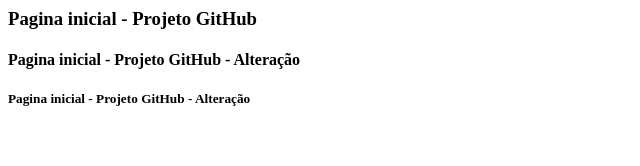
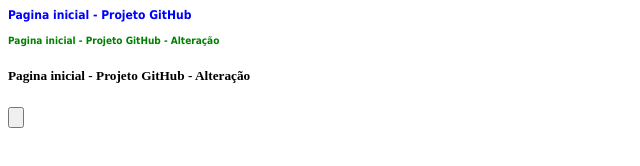
Before and after one commit to nrickz/javaavancado-github, a plain HTML site: page index.html in a window 1280 px wide. Shown: the whole page, without its empty margins (0-640 px from the left). Drawn offline with Linux system fonts and the light colour scheme.

Commit message:
4th attempt to commit

```diff
--- a/funcoes.js
+++ b/funcoes.js
@@ -1,3 +1,6 @@
 function mostrar () {
+	alert('Uola');
 	return true;
 }
+//var btn=document.getElementById("botao");
+//btn.addEventListener('click',mostrar);
--- a/index.html
+++ b/index.html
@@ -1,12 +1,14 @@
 <html>
 	<head>
 		<title>Primeiro projeto Git</title>
-		<link href=estilos.css" rel="stylesheet">
+		<link href="estilos.css" rel="stylesheet">
 	<head/>
 
 	<body>
 		<h3>Pagina inicial - Projeto GitHub</h3>
 		<h4>Pagina inicial - Projeto GitHub - Alteração</h4>
 		<h5>Pagina inicial - Projeto GitHub - Alteração</h5>
+		<input type="button" id="botao" value"Abobrinha" onclick="mostrar()"/>
+		<script src="funcoes.js"></script>
 	</body>
 </html>
```
